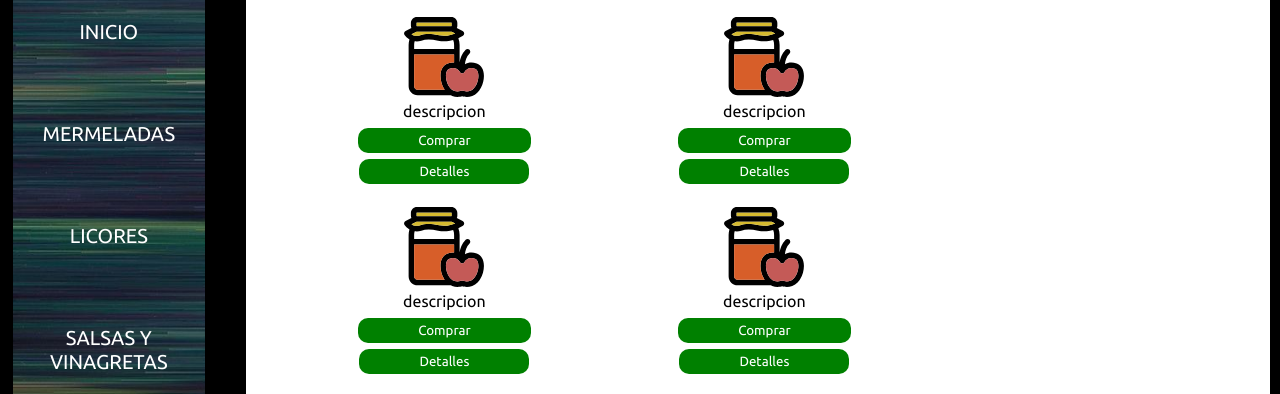
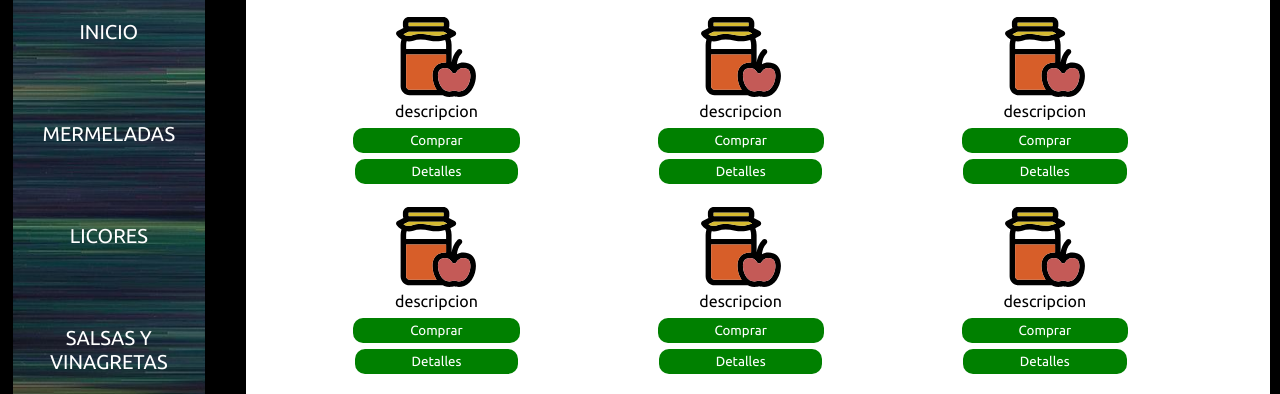
Before and after one commit to gabyx08/corazonDeMiTierra, a plain HTML site: page tienda.html in a window 1280 px wide. Shown: the part 231-625 px from the top of the page. Drawn offline with Linux system fonts and the light colour scheme.

Commit message:
modificacion width tienda-producto

```diff
--- a/assets/css/tiendita.css
+++ b/assets/css/tiendita.css
@@ -22,7 +22,7 @@
   flex-direction: column;
   align-items: center;
   margin: 10px;
-  width: 300px;
+  width: 30%;
 }
 
 p{
--- a/tienda.html
+++ b/tienda.html
@@ -3,7 +3,8 @@
   <head>
     <meta charset="UTF-8">
     <meta name="viewport" content="width=device-width, initial-scale=1.0">
-    <title>Document</title>
+    <title>Tienda</title>
+    <link rel="shortcut icon" href="assets/img/corazon.png">
     <link rel="stylesheet" href="assets/css/main.css">
     <link rel="stylesheet" href="assets/css/tiendita.css">
     <link rel="stylesheet" href="assets/css/voluntarios.css">
```
